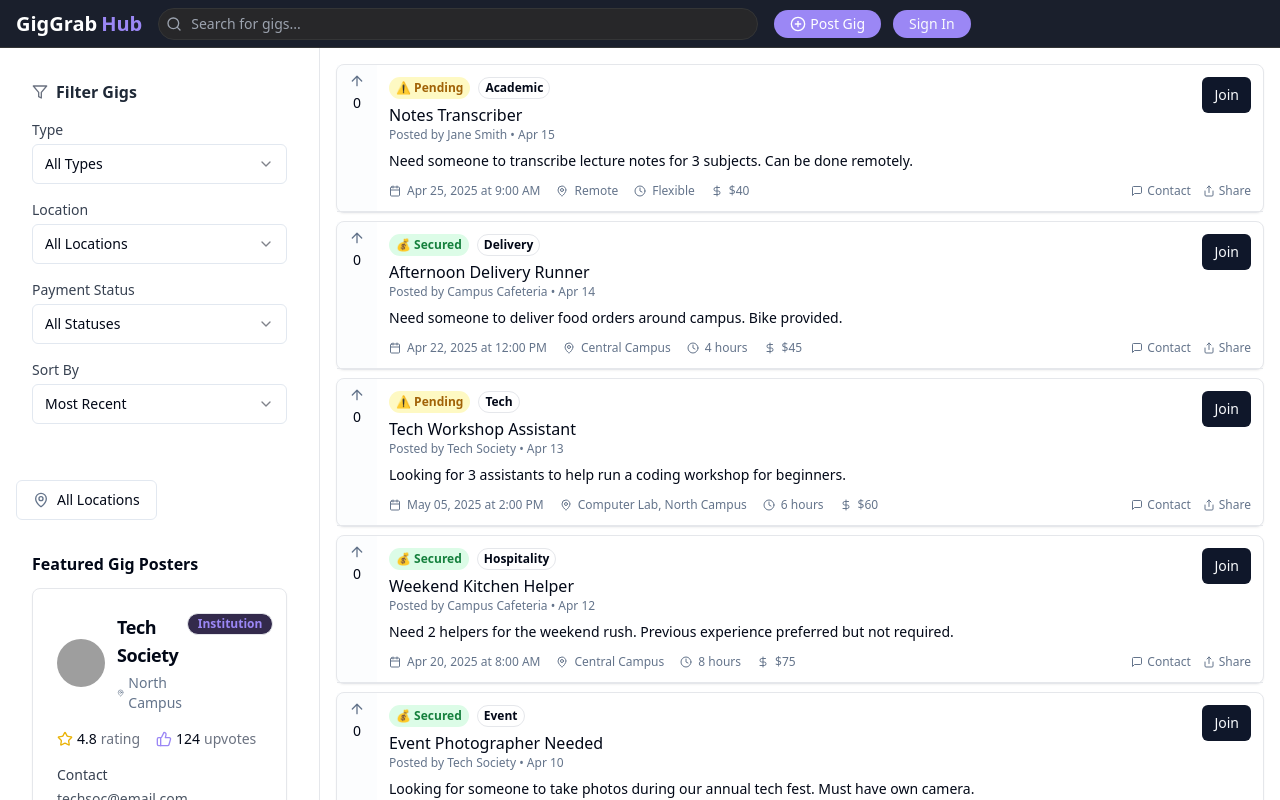
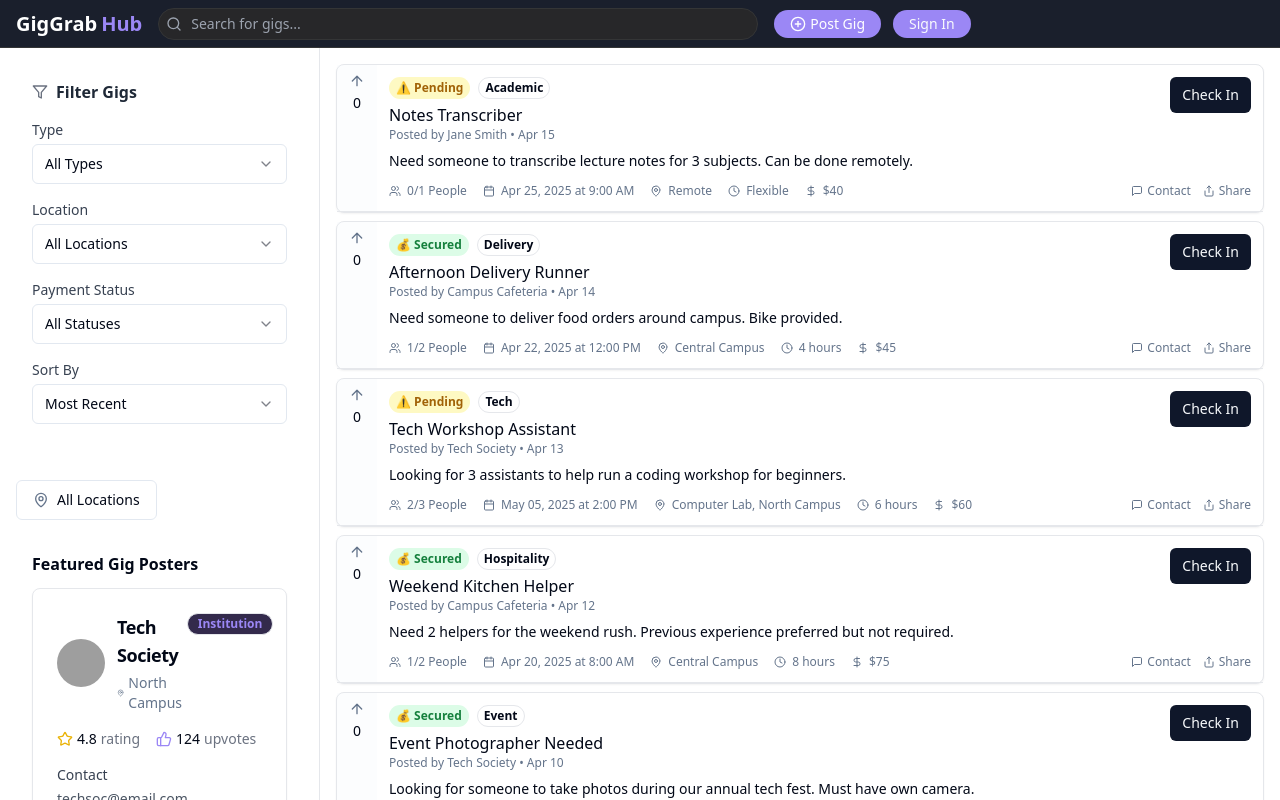
Before and after one commit to aaromalonline/dozyo, a React (Vite) app: page / in a window 1280 px wide. Shown: the top 800 px of the page. Built offline with nearby package versions, Linux system fonts and the light colour scheme; grey boxes are pictures that could not be loaded.

Commit message:
Refactor: Update gig card and index page
- Changed "Join" button to "Check In".
- Added "No. of people required" to gig card.
- Displayed date, duration, location, and payment details in gig card.

```diff
--- a/src/components/GigCard.tsx
+++ b/src/components/GigCard.tsx
@@ -1,7 +1,7 @@
 
 import { Gig } from "@/lib/types";
 import { format } from "date-fns";
-import { ArrowUpIcon, CalendarIcon, Clock, DollarSign, MapPin, MessageSquare, ShareIcon } from "lucide-react";
+import { ArrowUpIcon, CalendarIcon, Clock, DollarSign, MapPin, MessageSquare, ShareIcon, Users } from "lucide-react";
 import { Button } from "@/components/ui/button";
 import { Badge } from "@/components/ui/badge";
 import { Card } from "@/components/ui/card";
@@ -76,7 +76,7 @@ const GigCard = ({ gig, onApply }: GigCardProps) => {
                 ? "Closed"
                 : getRemainingSpots() === 0
                   ? "Full"
-                  : "Join"}
+                  : "Check In"}
             </Button>
           </div>
 
@@ -96,7 +96,11 @@ const GigCard = ({ gig, onApply }: GigCardProps) => {
           </div>
 
           {/* Footer */}
-          <div className="flex items-center gap-4 mt-3 text-muted-foreground">
+          <div className="flex items-center gap-4 mt-3 text-muted-foreground flex-wrap">
+            <div className="flex items-center gap-1.5 text-xs">
+              <Users className="h-3 w-3" />
+              <span>{gig.applicants_count}/{gig.max_needed} People</span>
+            </div>
             <div className="flex items-center gap-1.5 text-xs">
               <CalendarIcon className="h-3 w-3" />
               <span>{formatDate(gig.date)}</span>
```
